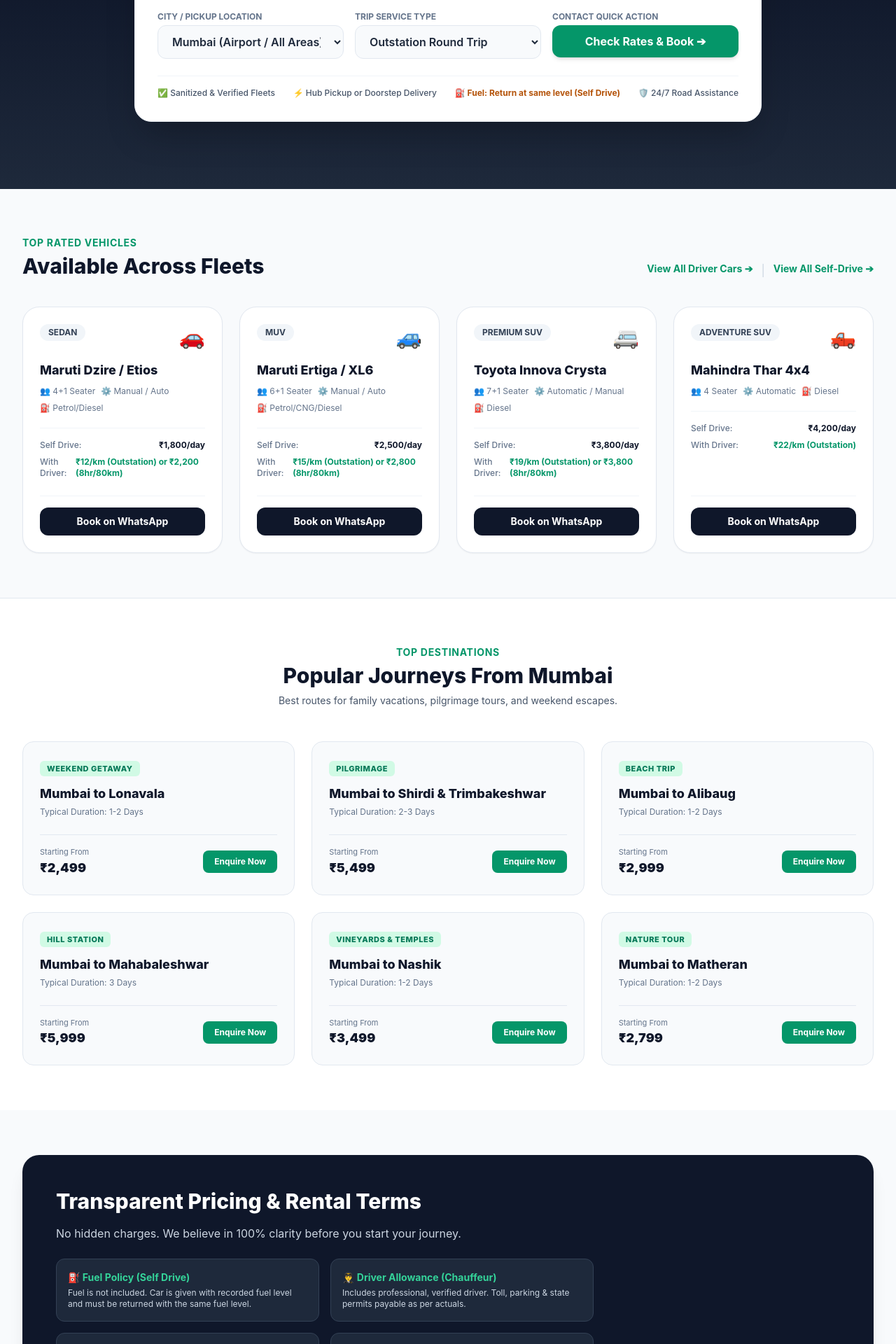
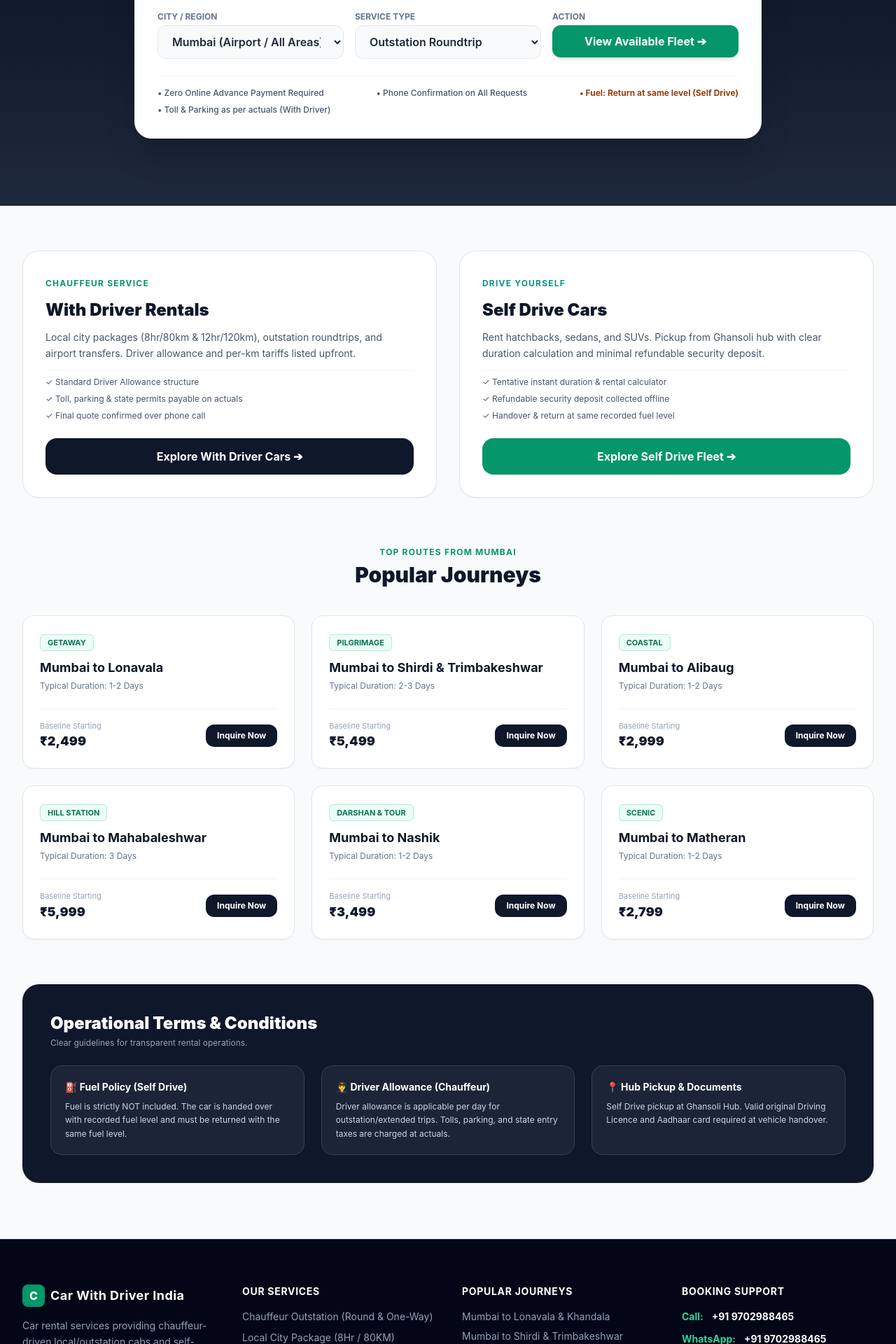
Before and after one commit to chandrakesh38-bit/cars-with-driver-india, a Next.js app: page / in a window 1280 px wide. Shown: the part 460-2380 px from the top of the page at 70% size. Built offline with nearby package versions, Linux system fonts and the light colour scheme.

Commit message:
Update page.tsx

```diff
--- a/src/app/page.tsx
+++ b/src/app/page.tsx
@@ -6,81 +6,34 @@
 export default function Home() {
   const [activeTab, setActiveTab] = useState<'with-driver' | 'self-drive'>('with-driver');
   const [pickupCity, setPickupCity] = useState('Mumbai');
-  const [tripType, setTripType] = useState('Outstation');
+  const [tripType, setTripType] = useState('Outstation Roundtrip');
   const phoneNumber = "9702988465";
 
   const popularRoutes = [
-    { name: "Mumbai to Lonavala", price: "₹2,499", duration: "1-2 Days", tag: "Weekend Getaway" },
+    { name: "Mumbai to Lonavala", price: "₹2,499", duration: "1-2 Days", tag: "Getaway" },
     { name: "Mumbai to Shirdi & Trimbakeshwar", price: "₹5,499", duration: "2-3 Days", tag: "Pilgrimage" },
-    { name: "Mumbai to Alibaug", price: "₹2,999", duration: "1-2 Days", tag: "Beach Trip" },
+    { name: "Mumbai to Alibaug", price: "₹2,999", duration: "1-2 Days", tag: "Coastal" },
     { name: "Mumbai to Mahabaleshwar", price: "₹5,999", duration: "3 Days", tag: "Hill Station" },
-    { name: "Mumbai to Nashik", price: "₹3,499", duration: "1-2 Days", tag: "Vineyards & Temples" },
-    { name: "Mumbai to Matheran", price: "₹2,799", duration: "1-2 Days", tag: "Nature Tour" },
-  ];
-
-  const featuredCars = [
-    {
-      id: "dzire",
-      name: "Maruti Dzire / Etios",
-      type: "Sedan",
-      seats: "4+1 Seater",
-      transmission: "Manual / Auto",
-      fuel: "Petrol/Diesel",
-      selfDriveRate: "₹1,800/day",
-      driverRate: "₹12/km (Outstation) or ₹2,200 (8hr/80km)",
-      image: "🚗"
-    },
-    {
-      id: "ertiga",
-      name: "Maruti Ertiga / XL6",
-      type: "MUV",
-      seats: "6+1 Seater",
-      transmission: "Manual / Auto",
-      fuel: "Petrol/CNG/Diesel",
-      selfDriveRate: "₹2,500/day",
-      driverRate: "₹15/km (Outstation) or ₹2,800 (8hr/80km)",
-      image: "🚙"
-    },
-    {
-      id: "crysta",
-      name: "Toyota Innova Crysta",
-      type: "Premium SUV",
-      seats: "7+1 Seater",
-      transmission: "Automatic / Manual",
-      fuel: "Diesel",
-      selfDriveRate: "₹3,800/day",
-      driverRate: "₹19/km (Outstation) or ₹3,800 (8hr/80km)",
-      image: "🚐"
-    },
-    {
-      id: "thar",
-      name: "Mahindra Thar 4x4",
-      type: "Adventure SUV",
-      seats: "4 Seater",
-      transmission: "Automatic",
-      fuel: "Diesel",
-      selfDriveRate: "₹4,200/day",
-      driverRate: "₹22/km (Outstation)",
-      image: "🛻"
-    }
+    { name: "Mumbai to Nashik", price: "₹3,499", duration: "1-2 Days", tag: "Darshan & Tour" },
+    { name: "Mumbai to Matheran", price: "₹2,799", duration: "1-2 Days", tag: "Scenic" },
   ];
 
   return (
-    <div className="min-h-screen bg-slate-50">
+    <div className="min-h-screen bg-slate-50 space-y-16 pb-20">
 
-      {/* 1. HERO SECTION WITH REVV-STYLE SEARCH WIDGET */}
+      {/* 1. HERO SEARCH / EXPLORATION WIDGET */}
       <section className="relative bg-gradient-to-b from-slate-900 via-slate-900 to-slate-800 text-white pt-12 pb-24 px-4 sm:px-6 lg:px-8">
         <div className="max-w-6xl mx-auto">
 
           <div className="text-center max-w-3xl mx-auto mb-10">
             <span className="inline-block bg-emerald-500/20 text-emerald-400 border border-emerald-500/30 px-4 py-1.5 rounded-full text-xs font-bold uppercase tracking-wider mb-4">
-              Premium Mobility Across India
+              Car Rental Services in Mumbai & Maharashtra
             </span>
-            <h1 className="text-3xl sm:text-5xl font-extrabold tracking-tight text-white leading-tight">
+            <h1 className="text-3xl sm:text-5xl font-black tracking-tight text-white leading-tight">
               Rent a Car with Chauffeur or Drive Yourself
             </h1>
             <p className="mt-4 text-base sm:text-lg text-slate-300">
-              Clean sanitized cars, transparent pricing, and 24/7 dedicated assistance.
+              Clear rates, verified vehicles, and manual phone confirmation for all trips.
             </p>
           </div>
 
@@ -93,7 +46,7 @@
                 onClick={() => setActiveTab('with-driver')}
                 className={`flex-1 py-3.5 rounded-xl font-bold text-sm sm:text-base transition-all flex items-center justify-center gap-2 ${
                   activeTab === 'with-driver'
-                    ? 'bg-emerald-600 text-white shadow-md'
+                    ? 'bg-slate-900 text-white shadow-md'
                     : 'text-slate-600 hover:text-slate-900'
                 }`}
               >
@@ -103,7 +56,7 @@
                 onClick={() => setActiveTab('self-drive')}
                 className={`flex-1 py-3.5 rounded-xl font-bold text-sm sm:text-base transition-all flex items-center justify-center gap-2 ${
                   activeTab === 'self-drive'
-                    ? 'bg-emerald-600 text-white shadow-md'
+                    ? 'bg-slate-900 text-white shadow-md'
                     : 'text-slate-600 hover:text-slate-900'
                 }`}
               >
@@ -111,69 +64,63 @@
               </button>
             </div>
 
-            {/* Form Fields */}
+            {/* Selection Fields */}
             <div className="grid grid-cols-1 sm:grid-cols-3 gap-4 mb-6">
-
               <div>
-                <label className="block text-xs font-bold text-slate-500 uppercase mb-1">City / Pickup Location</label>
+                <label className="block text-xs font-bold text-slate-500 uppercase mb-1">City / Region</label>
                 <select
                   value={pickupCity}
                   onChange={(e) => setPickupCity(e.target.value)}
                   className="w-full bg-slate-50 border border-slate-200 rounded-xl px-4 py-3 font-semibold text-slate-800 focus:ring-2 focus:ring-emerald-500 outline-none"
                 >
                   <option value="Mumbai">Mumbai (Airport / All Areas)</option>
+                  <option value="Navi Mumbai">Navi Mumbai (Ghansoli Hub)</option>
+                  <option value="Thane">Thane</option>
                   <option value="Pune">Pune</option>
-                  <option value="Thane">Thane & Navi Mumbai</option>
-                  <option value="Nashik">Nashik</option>
-                  <option value="Shirdi">Shirdi</option>
                 </select>
               </div>
 
               {activeTab === 'with-driver' ? (
                 <div>
-                  <label className="block text-xs font-bold text-slate-500 uppercase mb-1">Trip Service Type</label>
+                  <label className="block text-xs font-bold text-slate-500 uppercase mb-1">Service Type</label>
                   <select
                     value={tripType}
                     onChange={(e) => setTripType(e.target.value)}
                     className="w-full bg-slate-50 border border-slate-200 rounded-xl px-4 py-3 font-semibold text-slate-800 focus:ring-2 focus:ring-emerald-500 outline-none"
                   >
-                    <option value="Outstation">Outstation Round Trip</option>
-                    <option value="OneWay">Outstation One Way Drop</option>
-                    <option value="Local">Local (8 Hours / 80 KMs)</option>
-                    <option value="Airport">Airport Pickup / Drop</option>
+                    <option value="Outstation Roundtrip">Outstation Roundtrip</option>
+                    <option value="Outstation One Way Drop">Outstation One Way Drop</option>
+                    <option value="Local 8hr/80km">Local (8 Hours / 80 KMs)</option>
+                    <option value="Local 12hr/120km">Local (12 Hours / 120 KMs)</option>
+                    <option value="Airport Transfer">Airport Transfer</option>
                   </select>
                 </div>
               ) : (
                 <div>
-                  <label className="block text-xs font-bold text-slate-500 uppercase mb-1">Trip Duration</label>
-                  <select className="w-full bg-slate-50 border border-slate-200 rounded-xl px-4 py-3 font-semibold text-slate-800 focus:ring-2 focus:ring-emerald-500 outline-none">
-                    <option>Daily Rental (1 - 6 Days)</option>
-                    <option>Weekly Rental (7+ Days)</option>
-                    <option>Monthly Subscription</option>
-                  </select>
+                  <label className="block text-xs font-bold text-slate-500 uppercase mb-1">Pickup Hub</label>
+                  <div className="w-full bg-slate-50 border border-slate-200 rounded-xl px-4 py-3 font-semibold text-slate-800 text-sm">
+                    Ghansoli Hub, Navi Mumbai
+                  </div>
                 </div>
               )}
 
               <div>
-                <label className="block text-xs font-bold text-slate-500 uppercase mb-1">Contact Quick Action</label>
-                <a
-                  href={`https://wa.me/91${phoneNumber}?text=Hi%20Car%20With%20Driver%20India%2C%20I%20am%20looking%20for%20a%20${activeTab === 'with-driver' ? 'Chauffeur' : 'Self-Drive'}%20car%20in%20${pickupCity}`}
-                  target="_blank"
-                  rel="noopener noreferrer"
+                <label className="block text-xs font-bold text-slate-500 uppercase mb-1">Action</label>
+                <Link
+                  href={activeTab === 'with-driver' ? '/with-driver' : '/self-drive'}
                   className="w-full bg-emerald-600 hover:bg-emerald-700 text-white font-bold py-3 px-4 rounded-xl flex items-center justify-center gap-2 shadow-md transition-all h-[46px]"
                 >
-                  Check Rates & Book ➔
-                </a>
+                  View Available Fleet ➔
+                </Link>
               </div>
-
             </div>
 
-            {/* Revv-Style Features Strip */}
+            {/* Neutral Operational Points */}
             <div className="border-t border-slate-100 pt-4 flex flex-wrap items-center justify-between text-xs font-medium text-slate-600 gap-2">
-              <span className="flex items-center gap-1.5">✅ Sanitized & Verified Fleets</span>
-              <span className="flex items-center gap-1.5">⚡ Hub Pickup or Doorstep Delivery</span>
-              <span className="flex items-center gap-1.5 text-amber-700 font-bold">⛽ Fuel: Return at same level (Self Drive)</span>
-              <span className="flex items-center gap-1.5">🛡️ 24/7 Road Assistance</span>
+              <span>• Zero Online Advance Payment Required</span>
+              <span>• Phone Confirmation on All Requests</span>
+              <span className="text-amber-800 font-bold">• Fuel: Return at same level (Self Drive)</span>
+              <span>• Toll & Parking as per actuals (With Driver)</span>
             </div>
 
           </div>
@@ -181,55 +128,84 @@
         </div>
       </section>
 
-      {/* 2. FLEET SHOWCASE */}
-      <section className="max-w-7xl mx-auto px-4 sm:px-6 lg:px-8 py-16">
-        <div className="flex flex-col sm:flex-row sm:items-end justify-between mb-10">
-          <div>
-            <span className="text-emerald-600 font-bold text-sm uppercase tracking-wider">Top Rated Vehicles</span>
-            <h2 className="text-3xl font-extrabold text-slate-900 mt-1">Available Across Fleets</h2>
+      {/* 2. DUAL SERVICE EXPLORATION CARDS */}
+      <section className="max-w-7xl mx-auto px-4 sm:px-6 lg:px-8">
+        <div className="grid grid-cols-1 md:grid-cols-2 gap-8">
+
+          <div className="bg-white border border-slate-200 rounded-3xl p-8 shadow-sm flex flex-col justify-between space-y-6">
+            <div className="space-y-3">
+              <span className="text-xs font-bold uppercase tracking-widest text-emerald-600">Chauffeur Service</span>
+              <h2 className="text-2xl font-black text-slate-900">With Driver Rentals</h2>
+              <p className="text-sm text-slate-600 leading-relaxed">
+                Local city packages (8hr/80km & 12hr/120km), outstation roundtrips, and airport transfers. Driver allowance and per-km tariffs listed upfront.
+              </p>
+              <ul className="text-xs space-y-2 text-slate-600 pt-2 border-t border-slate-100">
+                <li>✓ Standard Driver Allowance structure</li>
+                <li>✓ Toll, parking & state permits payable on actuals</li>
+                <li>✓ Final quote confirmed over phone call</li>
+              </ul>
+            </div>
+            <Link
+              href="/with-driver"
+              className="block text-center w-full bg-slate-900 hover:bg-slate-800 text-white font-bold py-3.5 px-6 rounded-2xl transition-colors"
+            >
+              Explore With Driver Cars ➔
+            </Link>
           </div>
-          <div className="mt-4 sm:mt-0 flex gap-3">
-            <Link href="/with-driver" className="text-sm font-bold text-emerald-600 hover:underline">View All Driver Cars ➔</Link>
-            <span className="text-slate-300">|</span>
-            <Link href="/self-drive" className="text-sm font-bold text-emerald-600 hover:underline">View All Self-Drive ➔</Link>
+
+          <div className="bg-white border border-slate-200 rounded-3xl p-8 shadow-sm flex flex-col justify-between space-y-6">
+            <div className="space-y-3">
+              <span className="text-xs font-bold uppercase tracking-widest text-teal-600">Drive Yourself</span>
+              <h2 className="text-2xl font-black text-slate-900">Self Drive Cars</h2>
+              <p className="text-sm text-slate-600 leading-relaxed">
+                Rent hatchbacks, sedans, and SUVs. Pickup from Ghansoli hub with clear duration calculation and minimal refundable security deposit.
+              </p>
+              <ul className="text-xs space-y-2 text-slate-600 pt-2 border-t border-slate-100">
+                <li>✓ Tentative instant duration & rental calculator</li>
+                <li>✓ Refundable security deposit collected offline</li>
+                <li>✓ Handover & return at same recorded fuel level</li>
+              </ul>
+            </div>
+            <Link
+              href="/self-drive"
+              className="block text-center w-full bg-emerald-600 hover:bg-emerald-700 text-white font-bold py-3.5 px-6 rounded-2xl transition-colors"
+            >
+              Explore Self Drive Fleet ➔
+            </Link>
           </div>
+
+        </div>
+      </section>
+
+      {/* 3. POPULAR JOURNEYS */}
+      <section id="popular-trips" className="max-w-7xl mx-auto px-4 sm:px-6 lg:px-8">
+        <div className="text-center max-w-2xl mx-auto mb-10">
+          <span className="text-xs font-bold uppercase tracking-widest text-emerald-600">Top Routes From Mumbai</span>
+          <h2 className="text-3xl font-black text-slate-900 mt-1">Popular Journeys</h2>
         </div>
 
-        <div className="grid grid-cols-1 md:grid-cols-2 lg:grid-cols-4 gap-6">
-          {featuredCars.map((car) => (
-            <div key={car.id} className="bg-white rounded-3xl p-6 shadow-sm border border-slate-200 hover:shadow-xl transition-all flex flex-col justify-between group">
+        <div className="grid grid-cols-1 sm:grid-cols-2 lg:grid-cols-3 gap-6">
+          {popularRoutes.map((route, idx) => (
+            <div key={idx} className="bg-white p-6 rounded-2xl border border-slate-200 shadow-sm flex flex-col justify-between">
               <div>
-                <div className="flex justify-between items-start mb-4">
-                  <span className="bg-slate-100 text-slate-700 text-xs font-bold px-3 py-1 rounded-full uppercase">{car.type}</span>
-                  <span className="text-3xl">{car.image}</span>
+                <span className="text-[11px] font-bold uppercase text-emerald-700 bg-emerald-50 px-2.5 py-1 rounded-md border border-emerald-200">
+                  {route.tag}
+                </span>
+                <h3 className="font-bold text-slate-900 text-lg mt-3">{route.name}</h3>
+                <p className="text-xs text-slate-500 mt-1">Typical Duration: {route.duration}</p>
+              </div>
+              <div className="mt-6 flex items-center justify-between pt-4 border-t border-slate-100">
+                <div>
+                  <span className="text-[11px] text-slate-400 block">Baseline Starting</span>
+                  <span className="text-lg font-black text-slate-900">{route.price}</span>
                 </div>
-                <h3 className="font-extrabold text-lg text-slate-900">{car.name}</h3>
-                <div className="text-xs text-slate-500 flex flex-wrap gap-2 mt-2">
-                  <span>👥 {car.seats}</span>
-                  <span>⚙️ {car.transmission}</span>
-                  <span>⛽ {car.fuel}</span>
-                </div>
-
-                <div className="mt-5 space-y-2 border-t border-slate-100 pt-4">
-                  <div className="flex justify-between text-xs">
-                    <span className="text-slate-500 font-medium">Self Drive:</span>
-                    <span className="font-bold text-slate-900">{car.selfDriveRate}</span>
-                  </div>
-                  <div className="flex justify-between text-xs">
-                    <span className="text-slate-500 font-medium">With Driver:</span>
-                    <span className="font-bold text-emerald-600">{car.driverRate}</span>
-                  </div>
-                </div>
-              </div>
-
-              <div className="mt-6 pt-4 border-t border-slate-100">
                 <a
-                  href={`https://wa.me/91${phoneNumber}?text=Hi%2C%20I%20am%20interested%20in%20booking%20${encodeURIComponent(car.name)}`}
+                  href={`https://wa.me/91${phoneNumber}?text=Hi%2C%20I%20want%20to%20inquire%20about%20${encodeURIComponent(route.name)}`}
                   target="_blank"
                   rel="noopener noreferrer"
-                  className="block text-center w-full bg-slate-900 group-hover:bg-emerald-600 text-white font-bold py-2.5 rounded-xl text-sm transition-all"
+                  className="bg-slate-900 hover:bg-emerald-600 text-white font-bold text-xs px-4 py-2 rounded-xl transition-all"
                 >
-                  Book on WhatsApp
+                  Inquire Now
                 </a>
               </div>
             </div>
@@ -237,70 +213,28 @@
         </div>
       </section>
 
-      {/* 3. POPULAR JOURNEYS */}
-      <section id="popular-trips" className="bg-white py-16 border-t border-slate-200">
-        <div className="max-w-7xl mx-auto px-4 sm:px-6 lg:px-8">
-          <div className="text-center max-w-2xl mx-auto mb-12">
-            <span className="text-emerald-600 font-bold text-sm uppercase tracking-wider">Top Destinations</span>
-            <h2 className="text-3xl font-extrabold text-slate-900 mt-1">Popular Journeys From Mumbai</h2>
-            <p className="text-slate-600 mt-2 text-sm">Best routes for family vacations, pilgrimage tours, and weekend escapes.</p>
+      {/* 4. TERMS & POLICIES SUMMARY */}
+      <section className="max-w-7xl mx-auto px-4 sm:px-6 lg:px-8">
+        <div className="bg-slate-900 text-white rounded-3xl p-8 sm:p-10 space-y-6">
+          <div>
+            <h3 className="text-2xl font-black">Operational Terms & Conditions</h3>
+            <p className="text-xs text-slate-400 mt-1">Clear guidelines for transparent rental operations.</p>
           </div>
 
-          <div className="grid grid-cols-1 sm:grid-cols-2 lg:grid-cols-3 gap-6">
-            {popularRoutes.map((route, i) => (
-              <div key={i} className="bg-slate-50 p-6 rounded-2xl border border-slate-200 flex flex-col justify-between hover:border-emerald-500 transition-all">
-                <div>
-                  <span className="text-[11px] font-extrabold tracking-wider uppercase text-emerald-700 bg-emerald-100 px-2.5 py-1 rounded-md">
-                    {route.tag}
-                  </span>
-                  <h3 className="font-extrabold text-slate-900 text-lg mt-3">{route.name}</h3>
-                  <p className="text-xs text-slate-500 mt-1">Typical Duration: {route.duration}</p>
-                </div>
-                <div className="mt-6 flex items-center justify-between pt-4 border-t border-slate-200">
-                  <div>
-                    <span className="text-[11px] text-slate-500 block">Starting From</span>
-                    <span className="text-lg font-black text-slate-900">{route.price}</span>
-                  </div>
-                  <a
-                    href={`https://wa.me/91${phoneNumber}?text=Hi%2C%20I%20want%20to%20inquire%20about%20${encodeURIComponent(route.name)}`}
-                    target="_blank"
-                    rel="noopener noreferrer"
-                    className="bg-emerald-600 hover:bg-emerald-700 text-white font-bold text-xs px-4 py-2 rounded-lg transition-all"
-                  >
-                    Enquire Now
-                  </a>
-                </div>
-              </div>
-            ))}
-          </div>
-        </div>
-      </section>
+          <div className="grid grid-cols-1 md:grid-cols-3 gap-6 text-xs text-slate-300 leading-relaxed">
+            <div className="bg-slate-800/80 p-5 rounded-2xl border border-slate-700 space-y-2">
+              <strong className="text-white block text-sm">⛽ Fuel Policy (Self Drive)</strong>
+              <p>Fuel is strictly NOT included. The car is handed over with recorded fuel level and must be returned with the same fuel level.</p>
+            </div>
 
-      {/* 4. TRANSPARENT FUEL & POLICIES */}
-      <section className="max-w-7xl mx-auto px-4 sm:px-6 lg:px-8 py-16">
-        <div className="bg-slate-900 text-white rounded-3xl p-8 sm:p-12 shadow-xl">
-          <div className="max-w-3xl">
-            <h2 className="text-2xl sm:text-3xl font-extrabold mb-4">Transparent Pricing & Rental Terms</h2>
-            <p className="text-slate-300 text-sm sm:text-base leading-relaxed mb-6">
-              No hidden charges. We believe in 100% clarity before you start your journey.
-            </p>
-            <div className="grid grid-cols-1 sm:grid-cols-2 gap-4 text-sm">
-              <div className="bg-slate-800 p-4 rounded-xl border border-slate-700">
-                <span className="text-emerald-400 font-bold block mb-1">⛽ Fuel Policy (Self Drive)</span>
-                <p className="text-xs text-slate-300">Fuel is not included. Car is given with recorded fuel level and must be returned with the same fuel level.</p>
-              </div>
-              <div className="bg-slate-800 p-4 rounded-xl border border-slate-700">
-                <span className="text-emerald-400 font-bold block mb-1">👨‍✈️ Driver Allowance (Chauffeur)</span>
-                <p className="text-xs text-slate-300">Includes professional, verified driver. Toll, parking & state permits payable as per actuals.</p>
-              </div>
-              <div className="bg-slate-800 p-4 rounded-xl border border-slate-700">
-                <span className="text-emerald-400 font-bold block mb-1">📍 Delivery & Fleet Hubs</span>
-                <p className="text-xs text-slate-300">Doorstep delivery available or pickup directly from our authorized fleet points across Mumbai.</p>
-              </div>
-              <div className="bg-slate-800 p-4 rounded-xl border border-slate-700">
-                <span className="text-emerald-400 font-bold block mb-1">🛡️ Security Deposit</span>
-                <p className="text-xs text-slate-300">Minimal, refundable security deposit for Self-Drive, returned immediately upon trip completion.</p>
-              </div>
+            <div className="bg-slate-800/80 p-5 rounded-2xl border border-slate-700 space-y-2">
+              <strong className="text-white block text-sm">👨‍✈️ Driver Allowance (Chauffeur)</strong>
+              <p>Driver allowance is applicable per day for outstation/extended trips. Tolls, parking, and state entry taxes are charged at actuals.</p>
+            </div>
+
+            <div className="bg-slate-800/80 p-5 rounded-2xl border border-slate-700 space-y-2">
+              <strong className="text-white block text-sm">📍 Hub Pickup & Documents</strong>
+              <p>Self Drive pickup at Ghansoli Hub. Valid original Driving Licence and Aadhaar card required at vehicle handover.</p>
             </div>
           </div>
         </div>
```
